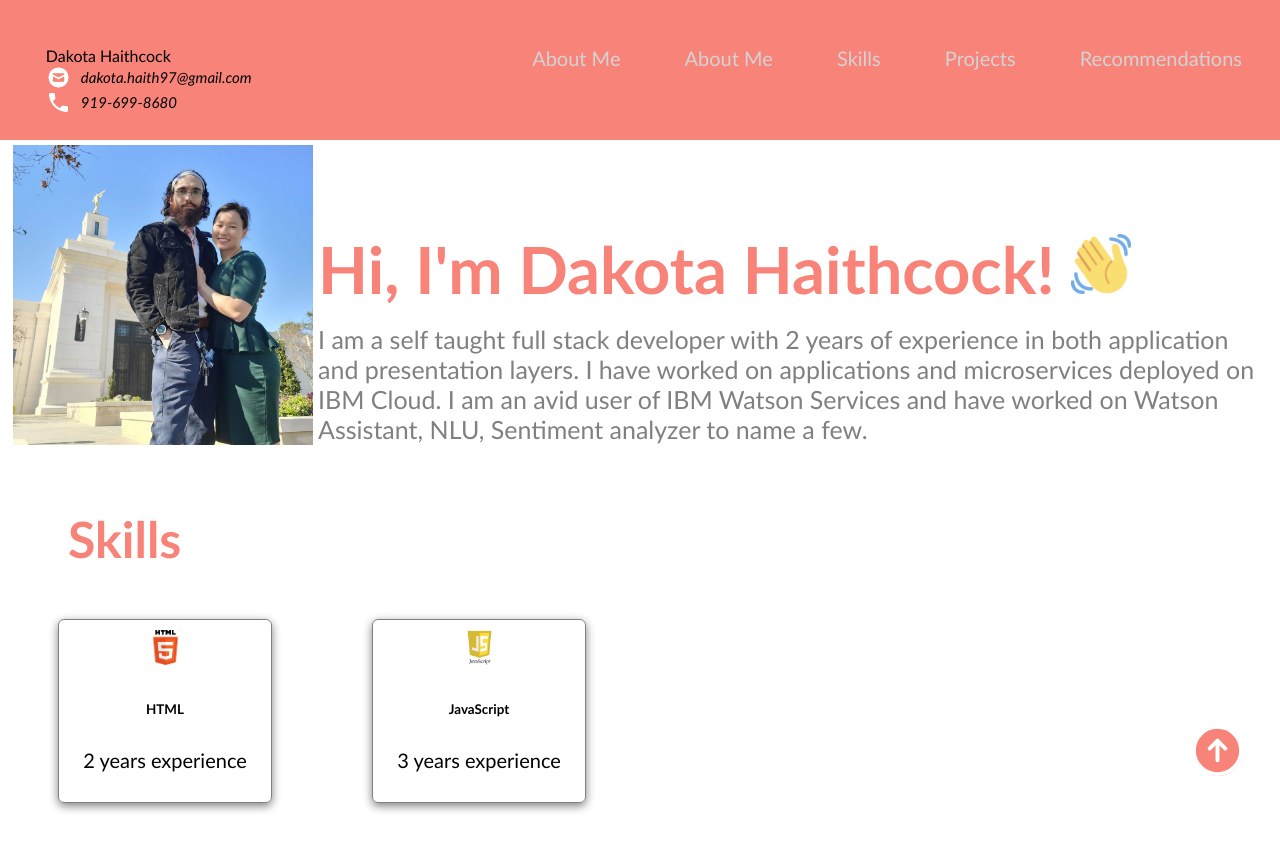
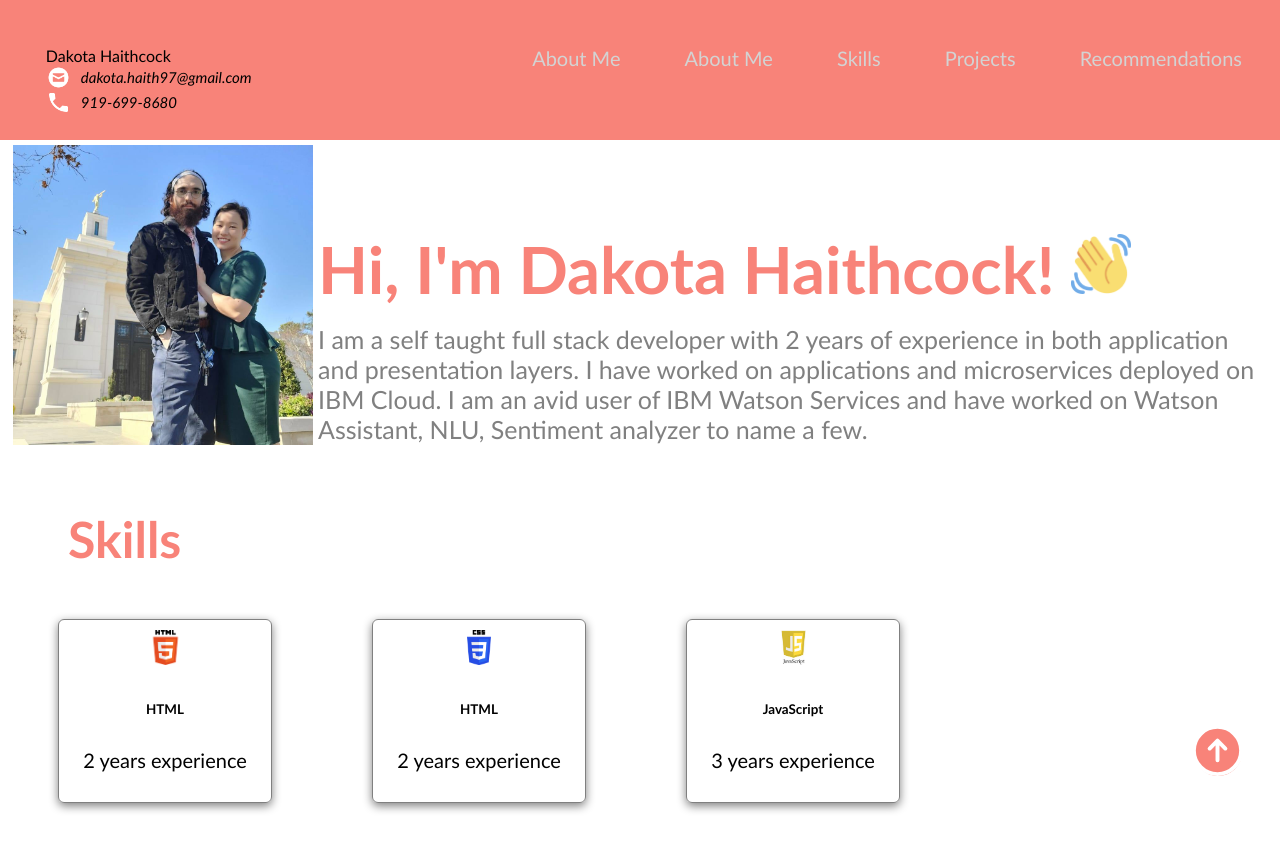
Before and after one commit to haithcock/Dakota-Webpage-Portfolio, a plain HTML site: page index.html in a window 1280 px wide. Shown: the top 856 px of the page. Drawn offline with Linux system fonts and the light colour scheme.

Commit message:
Update index.html
added html_finalprojimages/CSS3.png

```diff
--- a/index.html
+++ b/index.html
@@ -74,6 +74,15 @@
           <h6>HTML</h6>
           <p>2 years experience</p>
         </div>
+
+
+      <div class="all_skills">
+        <div class="skill">
+          <img src="html_finalprojimages/CSS3.png"/>
+          <h6>HTML</h6>
+          <p>2 years experience</p>
+        </div>
+
 
         <div class="skill">
           <img src="html_finalprojimages/js.jpeg"/>
```
